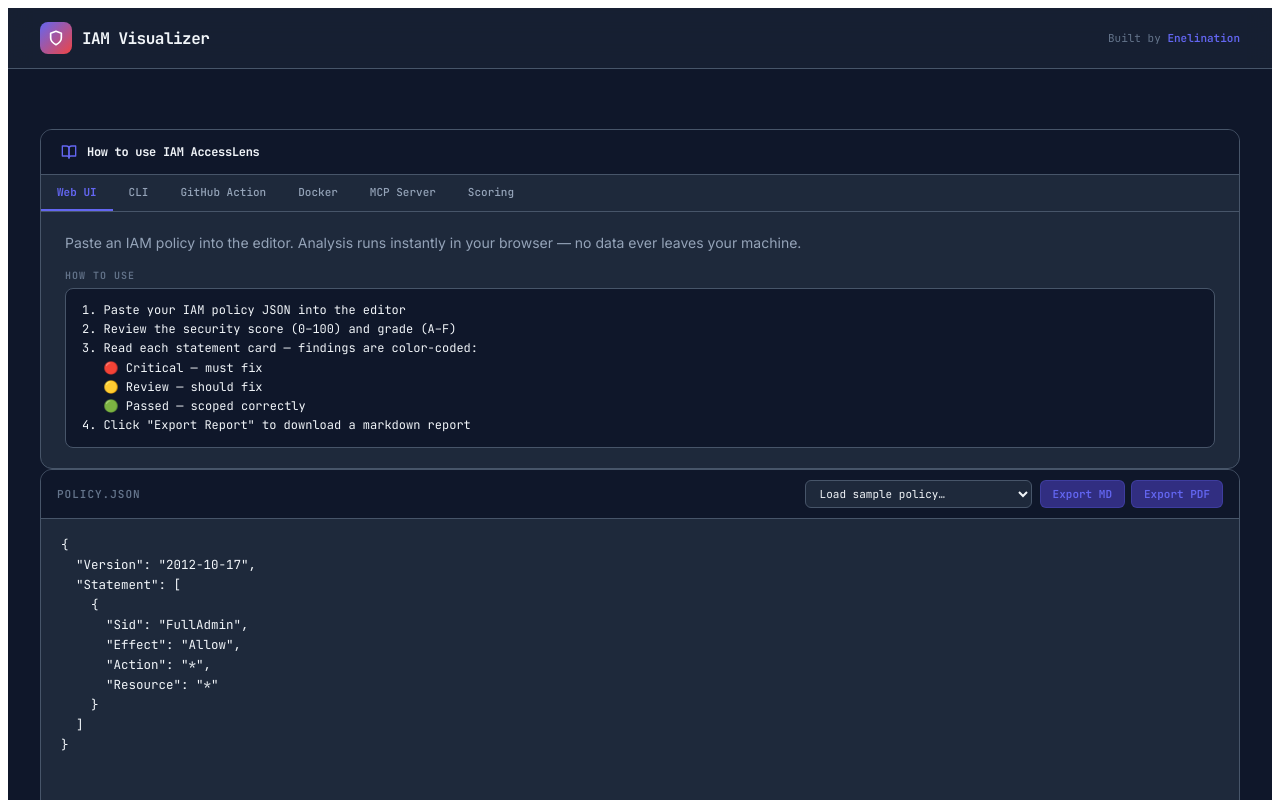
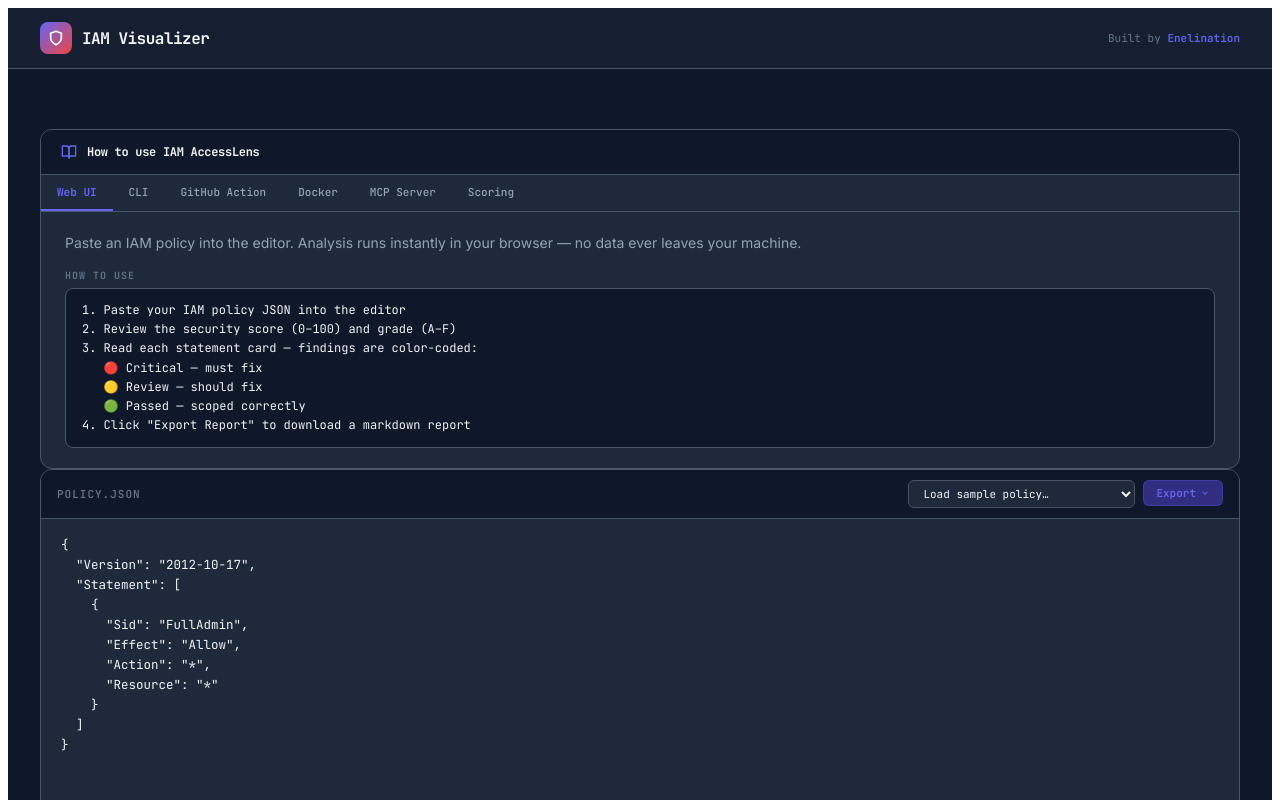
Before and after one commit to Enelination/aws-iam-accesslens, a React (Vite) app: page / in a window 1280 px wide. Shown: the top 800 px of the page. Built offline with nearby package versions, Linux system fonts and the light colour scheme.

Commit message:
Replace export buttons with dropdown menu

```diff
--- a/src/App.tsx
+++ b/src/App.tsx
@@ -210,40 +210,7 @@ export default function App() {
                 ))}
               </select>
               {!error && report.statements.length > 0 && (
-                <div style={{ display: "flex", gap: 6 }}>
-                  <button
-                    onClick={() => exportMarkdown(report, raw)}
-                    style={{
-                      background: C.accentDim,
-                      color: C.accent,
-                      border: `1px solid ${C.accent}44`,
-                      borderRadius: 6,
-                      fontFamily: mono,
-                      fontSize: 11,
-                      fontWeight: 600,
-                      padding: "5px 12px",
-                      cursor: "pointer",
-                    }}
-                  >
-                    Export MD
-                  </button>
-                  <button
-                    onClick={() => exportPDF(report, raw)}
-                    style={{
-                      background: C.accentDim,
-                      color: C.accent,
-                      border: `1px solid ${C.accent}44`,
-                      borderRadius: 6,
-                      fontFamily: mono,
-                      fontSize: 11,
-                      fontWeight: 600,
-                      padding: "5px 12px",
-                      cursor: "pointer",
-                    }}
-                  >
-                    Export PDF
-                  </button>
-                </div>
+                <ExportDropdown report={report} raw={raw} />
               )}
             </div>
           </div>
@@ -484,3 +451,109 @@ function ScoreGauge({
     </div>
   );
 }
+
+function ExportDropdown({
+  report,
+  raw,
+}: {
+  report: PolicyReport;
+  raw: string;
+}) {
+  const [open, setOpen] = useState(false);
+
+  return (
+    <div style={{ position: "relative" }}>
+      <button
+        onClick={() => setOpen(!open)}
+        style={{
+          background: C.accentDim,
+          color: C.accent,
+          border: `1px solid ${C.accent}44`,
+          borderRadius: 6,
+          fontFamily: mono,
+          fontSize: 11,
+          fontWeight: 600,
+          padding: "5px 12px",
+          cursor: "pointer",
+          display: "flex",
+          alignItems: "center",
+          gap: 4,
+        }}
+      >
+        Export
+        <svg width="10" height="10" viewBox="0 0 24 24" fill="none" stroke="currentColor" strokeWidth="2.5">
+          <path d="M6 9l6 6 6-6" />
+        </svg>
+      </button>
+      {open && (
+        <>
+          <div
+            style={{ position: "fixed", inset: 0, zIndex: 99 }}
+            onClick={() => setOpen(false)}
+          />
+          <div
+            style={{
+              position: "absolute",
+              top: "100%",
+              right: 0,
+              marginTop: 4,
+              background: C.surface,
+              border: `1px solid ${C.border}`,
+              borderRadius: 8,
+              overflow: "hidden",
+              zIndex: 100,
+              minWidth: 140,
+              boxShadow: "0 8px 24px rgba(0,0,0,0.4)",
+            }}
+          >
+            <button
+              onClick={() => {
+                exportMarkdown(report, raw);
+                setOpen(false);
+              }}
+              style={{
+                display: "block",
+                width: "100%",
+                background: "transparent",
+                color: C.text,
+                border: "none",
+                fontFamily: mono,
+                fontSize: 11,
+                padding: "8px 14px",
+                textAlign: "left",
+                cursor: "pointer",
+              }}
+              onMouseEnter={(e) => (e.currentTarget.style.background = C.bg)}
+              onMouseLeave={(e) => (e.currentTarget.style.background = "transparent")}
+            >
+              Markdown (.md)
+            </button>
+            <button
+              onClick={() => {
+                exportPDF(report, raw);
+                setOpen(false);
+              }}
+              style={{
+                display: "block",
+                width: "100%",
+                background: "transparent",
+                color: C.text,
+                border: "none",
+                borderTop: `1px solid ${C.border}`,
+                fontFamily: mono,
+                fontSize: 11,
+                padding: "8px 14px",
+                textAlign: "left",
+                cursor: "pointer",
+              }}
+              onMouseEnter={(e) => (e.currentTarget.style.background = C.bg)}
+              onMouseLeave={(e) => (e.currentTarget.style.background = "transparent")}
+            >
+              PDF (.pdf)
+            </button>
+          </div>
+        </>
+      )}
+    </div>
+  );
+}
```
